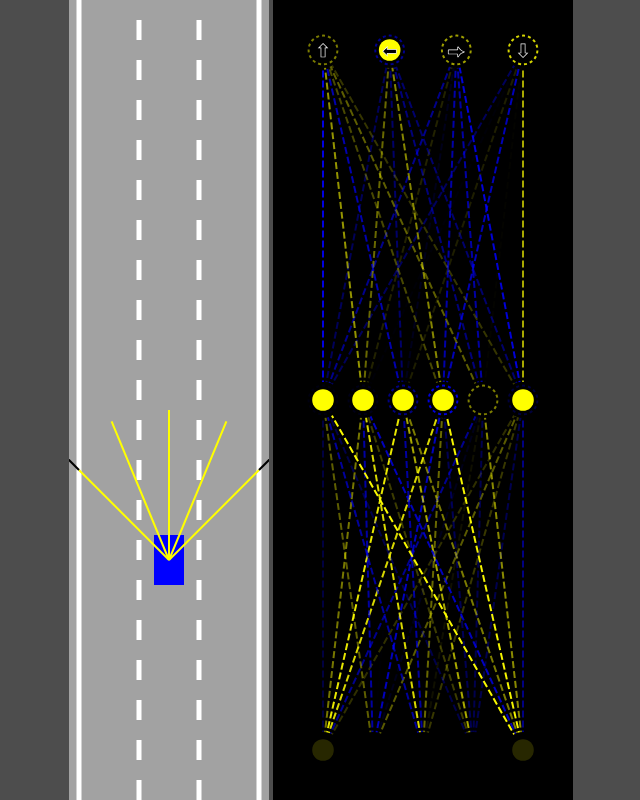
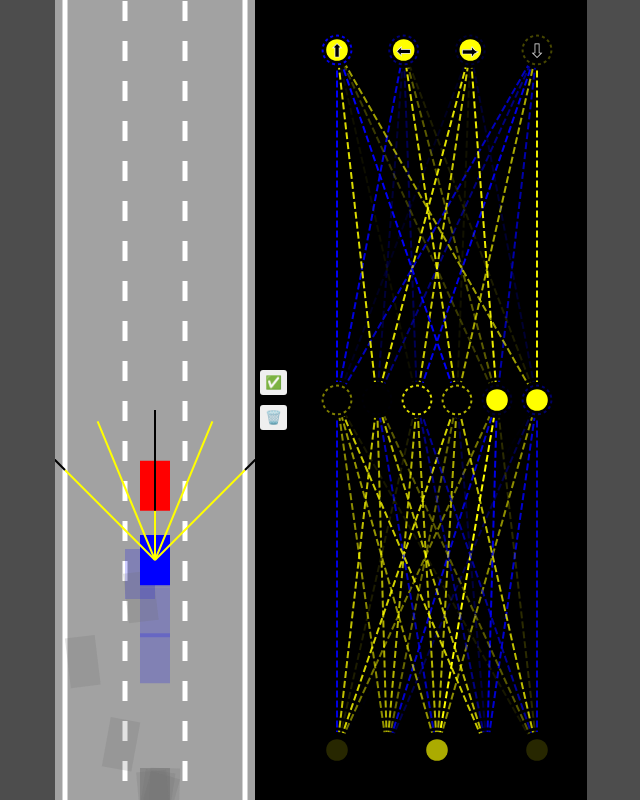
Before and after one commit to abhie7/self-driving-car, a plain HTML site: page index.html in a window 1280 px wide. Shown: the whole page, without its empty margins (319-959 px from the left). Drawn offline with Linux system fonts and the light colour scheme.

Commit message:
optimized genetic algorithm and added local JSON storage

```diff
--- a/index.html
+++ b/index.html
@@ -9,6 +9,10 @@
   </head>
   <body>
     <canvas id="carCanvas"></canvas>
+    <div id="verticalButtons">
+      <button onclick="save()">✅</button>
+      <button onclick="discard()">🗑️</button>
+    </div>
     <canvas id="networkCanvas"></canvas>
     <script src="./scripts/visualizer.js"></script>
     <script src="./scripts/network.js"></script>
--- a/scripts/car.js
+++ b/scripts/car.js
@@ -135,7 +135,7 @@ class Car {
     // this.y -= this.speed; // move the car
   }
 
-  draw(ctx, color) {
+  draw(ctx, color, drawSensor = false) {
     // ctx.save(); // save the current state of the canvas
     // ctx.translate(this.x, this.y); // move the canvas to the car's position
     // ctx.rotate(-this.angle); // rotate the canvas
@@ -165,7 +165,7 @@ class Car {
     }
     ctx.fill(); // finish drawing
 
-    if (this.sensor) {
+    if (this.sensor && drawSensor) {
       this.sensor.draw(ctx); // draw the sensor
     }
   }
--- a/scripts/main.js
+++ b/scripts/main.js
@@ -7,32 +7,66 @@ const carCtx = carCanvas.getContext("2d"); // ctx is the object that allows us t
 const networkCtx = networkCanvas.getContext("2d"); // ctx is the object that allows us to draw on the canvas
 
 const road = new Road(carCanvas.width / 2, carCanvas.width * 0.9);
-const car = new Car(road.getLaneCenter(1), 100, 30, 50, "AI"); // car position on lane, y, width, height
+
+const N = 100;
+const cars = generateCars(N); // array of cars (traffic)
+let bestCar = cars[0]; // the best car
+if (localStorage.getItem("bestBrain")) {
+  bestCar.brain = JSON.parse(localStorage.getItem("bestBrain"));
+}
+
 const traffic = [new Car(road.getLaneCenter(1), -100, 30, 50, "DUMMY", 2)]; // array of cars (traffic)
 
 animate();
+
+function save() {
+  localStorage.setItem("bestBrain", JSON.stringify(bestCar.brain));
+}
+
+function discard() {
+  localStorage.removeItem("bestBrain");
+}
+
+function generateCars(N) {
+  const cars = [];
+  for (let i = 1; i <= N; i++) {
+    cars.push(new Car(road.getLaneCenter(1), 100, 30, 50, "AI"));
+  }
+  return cars;
+}
 
 function animate(time) {
   for (let i = 0; i < traffic.length; i++) {
     traffic[i].update(road.borders, []);
   }
-  car.update(road.borders, traffic);
+  for (let i = 0; i < cars.length; i++) {
+    cars[i].update(road.borders, traffic);
+  }
+
+  // get the best car which has gone the longest distance
+  bestCar = cars.find((c) => c.y == Math.min(...cars.map((c) => c.y)));
 
   carCanvas.height = window.innerHeight; // resize the canvas
   networkCanvas.height = window.innerHeight; // resize the canvas
 
   carCtx.save(); // save the current state of the canvas
-  carCtx.translate(0, -car.y + carCanvas.height * 0.7); // move the canvas to the car's position
+  carCtx.translate(0, -bestCar.y + carCanvas.height * 0.7); // move the canvas to the car's position
 
   road.draw(carCtx);
   for (let i = 0; i < traffic.length; i++) {
     traffic[i].draw(carCtx, "red");
   }
-  car.draw(carCtx, "blue");
+
+  carCtx.globalAlpha = 0.2;
+  for (let i = 0; i < cars.length; i++) {
+    cars[i].draw(carCtx, "blue");
+  }
+  carCtx.globalAlpha = 1;
+  bestCar.draw(carCtx, "blue", true);
 
   carCtx.restore(); // restore the canvas to its original state
 
   networkCtx.lineDashOffset = -time / 69;
-  Visualizer.drawNetwork(networkCtx, car.brain);
+  Visualizer.drawNetwork(networkCtx, bestCar.brain);
   requestAnimationFrame(animate);
 }
--- a/styles/style.css
+++ b/styles/style.css
@@ -11,7 +11,28 @@ body {
   width: 100%;
   background-color: #4d4d4d;
   overflow: hidden;
-  text-align: center;
+  display: flex;
+  justify-content: center;
+  align-items: center;
+}
+
+#verticalButtons {
+  height: 100vh;
+  display: flex;
+  flex-direction: column;
+  justify-content: center;
+  background-color: #000000;
+}
+
+button {
+  border: none;
+  border-radius: 3px;
+  padding: 5px 5px 5px 5px;
+  margin: 5px 0px 5px 5px;
+  cursor: pointer;
+}
+button:hover {
+  background-color: #a2a2a2;
 }
 
 #carCanvas {
```
Also changed, not shown: 1 other file.
